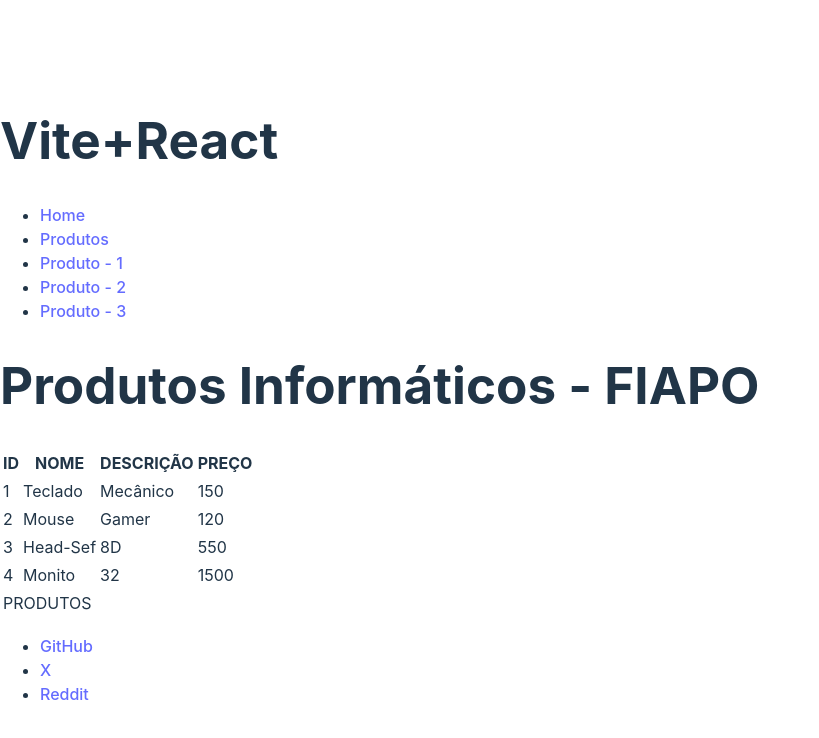
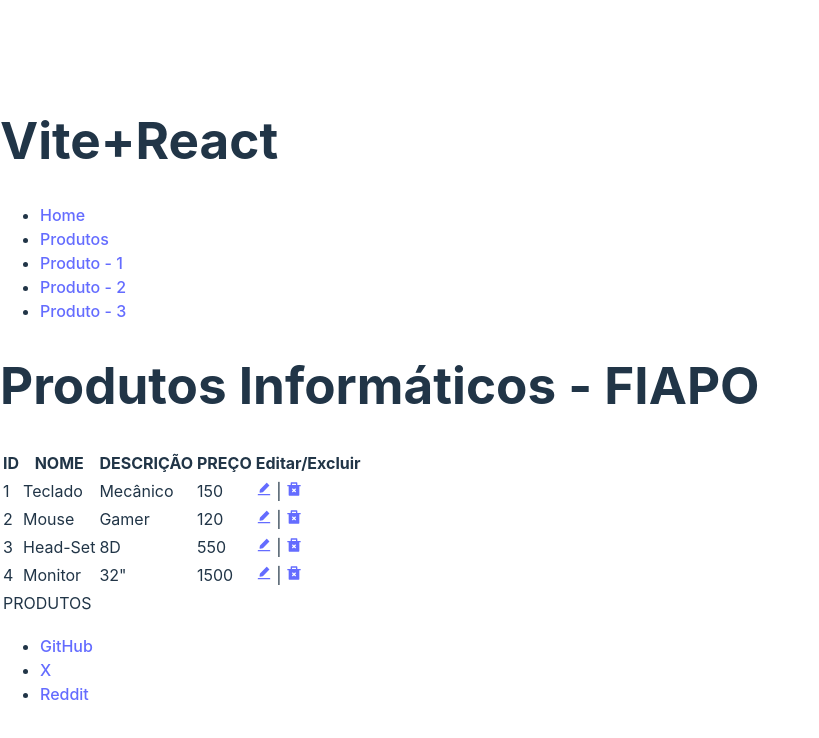
Before and after one commit to jaisycibele/spa-1tdspf-1, a React (Vite) app: page /produtos in a window 1280 px wide. Shown: the top 738 px of the page, without its empty margins (0-819 px from the left). Built offline with nearby package versions, Linux system fonts and the light colour scheme.

Commit message:
Alterando os links de texto para icons com react-icons

```diff
--- a/package.json
+++ b/package.json
@@ -12,6 +12,7 @@
   "dependencies": {
     "react": "^18.2.0",
     "react-dom": "^18.2.0",
+    "react-icons": "^4.10.1",
     "react-router-dom": "^6.15.0"
   },
   "devDependencies": {
--- a/src/components/ListaProduto.jsx
+++ /dev/null
@@ -1,6 +0,0 @@
-export const ListaProdutos = [
-    {id: 1, nome: 'Teclado', desc:'Mecânico', preco: 150},
-    {id: 2, nome: 'Mouse', desc:'Gamer', preco: 120},
-    {id: 3, nome: 'Head-Sef', desc:'8D', preco: 550},
-    {id: 4, nome: 'Monito', desc:'32', preco: 1500}
-];
--- /dev/null
+++ b/src/components/ListaProdutos.jsx
@@ -0,0 +1,7 @@
+
+export const ListaProdutos = [
+    {id:1, nome:'Teclado', desc:'Mecânico', preco: 150},
+    {id:2, nome:'Mouse', desc:'Gamer', preco: 120},
+    {id:3, nome:'Head-Set', desc:'8D', preco: 550},
+    {id:4, nome:'Monitor', desc:'32"', preco: 1500}
+];
--- a/src/main.jsx
+++ b/src/main.jsx
@@ -6,9 +6,10 @@ import './index.css'
 //BLOCO DE ROTAS
 import { createBrowserRouter, RouterProvider } from 'react-router-dom';
 import Home from './routes/Home.jsx';
-import Produtos from './routes/Produtos.jsx';
 import Erro from './routes/Erro.jsx';
 import EditarProdutos from './routes/EditarProdutos.jsx';
+import ExcluirProdutos from './routes/ExcluirProdutos.jsx';
+import Produtos from './routes/Produtos.jsx';
 
 const router = createBrowserRouter(
   [
@@ -18,6 +19,7 @@ const router = createBrowserRouter(
       {path : "/" , element : <Home/>},
       {path : "/produtos" , element : <Produtos/>},
       {path : "/editar/produtos/:id" , element : <EditarProdutos/>},
+      {path : "/excluir/produtos/:id" , element : <ExcluirProdutos/>},
     ]}
   ]
 );
--- /dev/null
+++ b/src/routes/ExcluirProdutos.jsx
@@ -0,0 +1,6 @@
+
+export default function ExcluirProdutos() {
+    return (
+      <div>ExcluirProdutos</div>
+    )
+  }
--- a/src/routes/Produtos.jsx
+++ b/src/routes/Produtos.jsx
@@ -1,10 +1,14 @@
-import { ListaProdutos } from "../components/ListaProduto"
-
+import { Link } from "react-router-dom";
+import { ListaProdutos } from "../components/ListaProdutos";
+import {AiFillEdit as EditObj} from "react-icons/ai";
+import {RiDeleteBin2Fill as DelObj} from "react-icons/ri";
 
 export default function Produtos() {
+
   return (
       <>
           <h1>Produtos Informáticos - FIAPO</h1>
+
           <table>
               <thead>
                 <tr>
@@ -12,22 +16,26 @@ export default function Produtos() {
                   <th>NOME</th>
                   <th>DESCRIÇÃO</th>
                   <th>PREÇO</th>
+                  <th>Editar/Excluir</th>
                 </tr>
               </thead>
+
               <tbody>
-            {ListaProdutos.map((produto, indice) =>(
+                {ListaProdutos.map((produto,indice)=>(
                     <tr key={indice}>
                       <td>{produto.id}</td>
                       <td>{produto.nome}</td>
                       <td>{produto.desc}</td>
                       <td>{produto.preco}</td>
+                      <td> <Link to={`/editar/produtos/${produto.id}`}><EditObj/></Link> | <Link to={`/excluir/produtos/${produto.id}`}><DelObj/></Link></td>
                     </tr>
                 ))}
-
               </tbody>
 
               <tfoot>
-            <td colSpan={3}>PRODUTOS</td>
+                <tr>
+                  <td colSpan={4}>PRODUTOS</td>
+                </tr>
               </tfoot>
           </table>
 
```
Also changed, not shown: 2 other files (tests, documents, lock files or other folders). Lines whose indentation alone changed are shown as unchanged.
